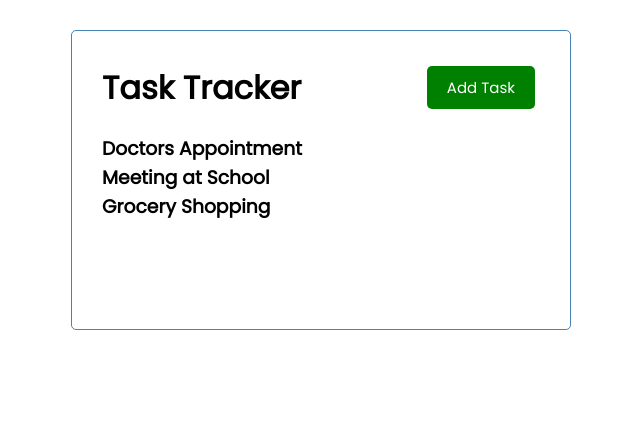
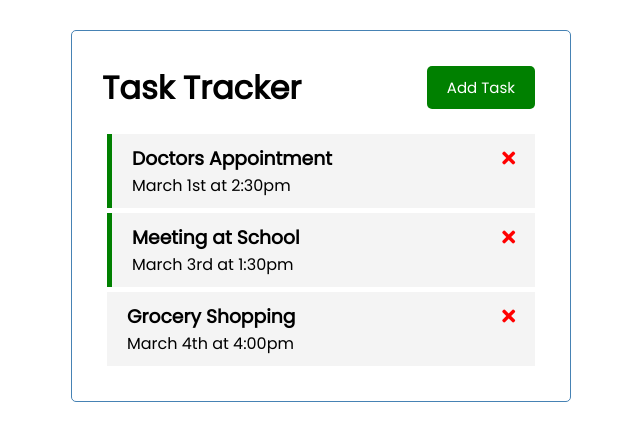
Before and after one commit to vicdubbeld/vue-task-tracker, a Vue app in the folder vue-crash-2021/: page / in a window 1280 px wide. Shown: the top 440 px of the page, without its empty margins (319-959 px from the left). Built offline with nearby package versions, Linux system fonts and the light colour scheme.

Commit message:
added grey background to tasks and red x icon from font awesome via cdn

```diff
--- a/vue-crash-2021/public/index.html
+++ b/vue-crash-2021/public/index.html
@@ -1,15 +1,23 @@
 <!DOCTYPE html>
 <html lang="">
   <head>
-    <meta charset="utf-8">
-    <meta http-equiv="X-UA-Compatible" content="IE=edge">
-    <meta name="viewport" content="width=device-width,initial-scale=1.0">
-    <link rel="icon" href="<%= BASE_URL %>favicon.ico">
+    <meta charset="utf-8" />
+    <meta http-equiv="X-UA-Compatible" content="IE=edge" />
+    <meta name="viewport" content="width=device-width,initial-scale=1.0" />
+    <link
+      rel="stylesheet"
+      href="https://cdnjs.cloudflare.com/ajax/libs/font-awesome/5.15.4/css/all.min.css"
+    />
+    <link rel="icon" href="<%= BASE_URL %>favicon.ico" />
     <title><%= htmlWebpackPlugin.options.title %></title>
   </head>
   <body>
     <noscript>
-      <strong>We're sorry but <%= htmlWebpackPlugin.options.title %> doesn't work properly without JavaScript enabled. Please enable it to continue.</strong>
+      <strong
+        >We're sorry but <%= htmlWebpackPlugin.options.title %> doesn't work
+        properly without JavaScript enabled. Please enable it to
+        continue.</strong
+      >
     </noscript>
     <div id="app"></div>
     <!-- built files will be auto injected -->
--- a/vue-crash-2021/src/App.vue
+++ b/vue-crash-2021/src/App.vue
@@ -8,6 +8,7 @@
 <script>
 import Header from './components/Header'
 import Tasks from './components/Tasks'
+
 export default {
   name: 'App',
   components: {
--- a/vue-crash-2021/src/components/Task.vue
+++ b/vue-crash-2021/src/components/Task.vue
@@ -1,5 +1,11 @@
 <template>
-    <h3>{{task.text}}</h3>
+    <div :class="[task.reminder ? 'reminder' : '', 'task']">
+        <h3>
+            {{task.text}}
+            <i class="fas fa-times"></i>
+        </h3>
+        <p>{{task.day}}</p>
+    </div>
 </template>
 
 <script>
@@ -10,3 +16,23 @@ export default {
     }
 }
 </script>
+
+<style scope>
+.fas {
+  color: red;
+}
+.task {
+  background: #f4f4f4;
+  margin: 5px;
+  padding: 10px 20px;
+  cursor: pointer;
+}
+.task.reminder {
+  border-left: 5px solid green;
+}
+.task h3 {
+  display: flex;
+  align-items: center;
+  justify-content: space-between;
+}
+</style>
```
